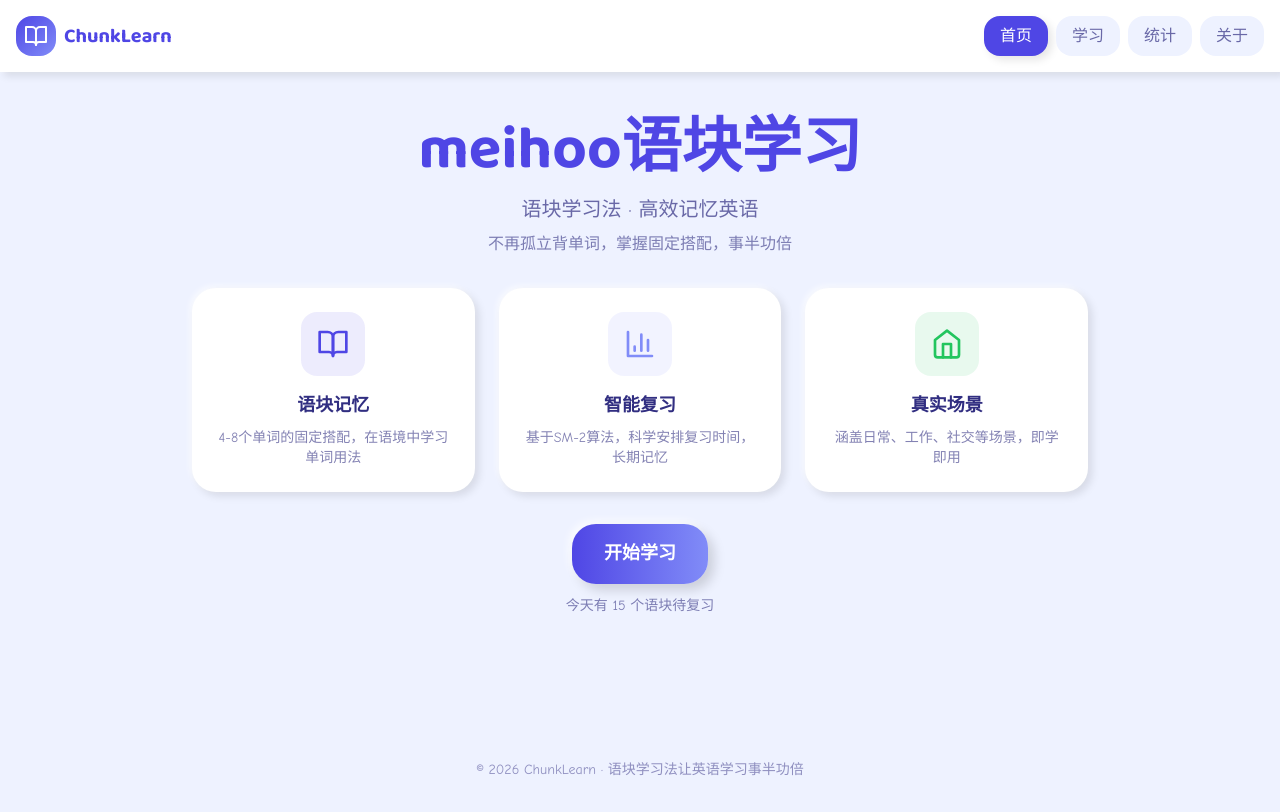
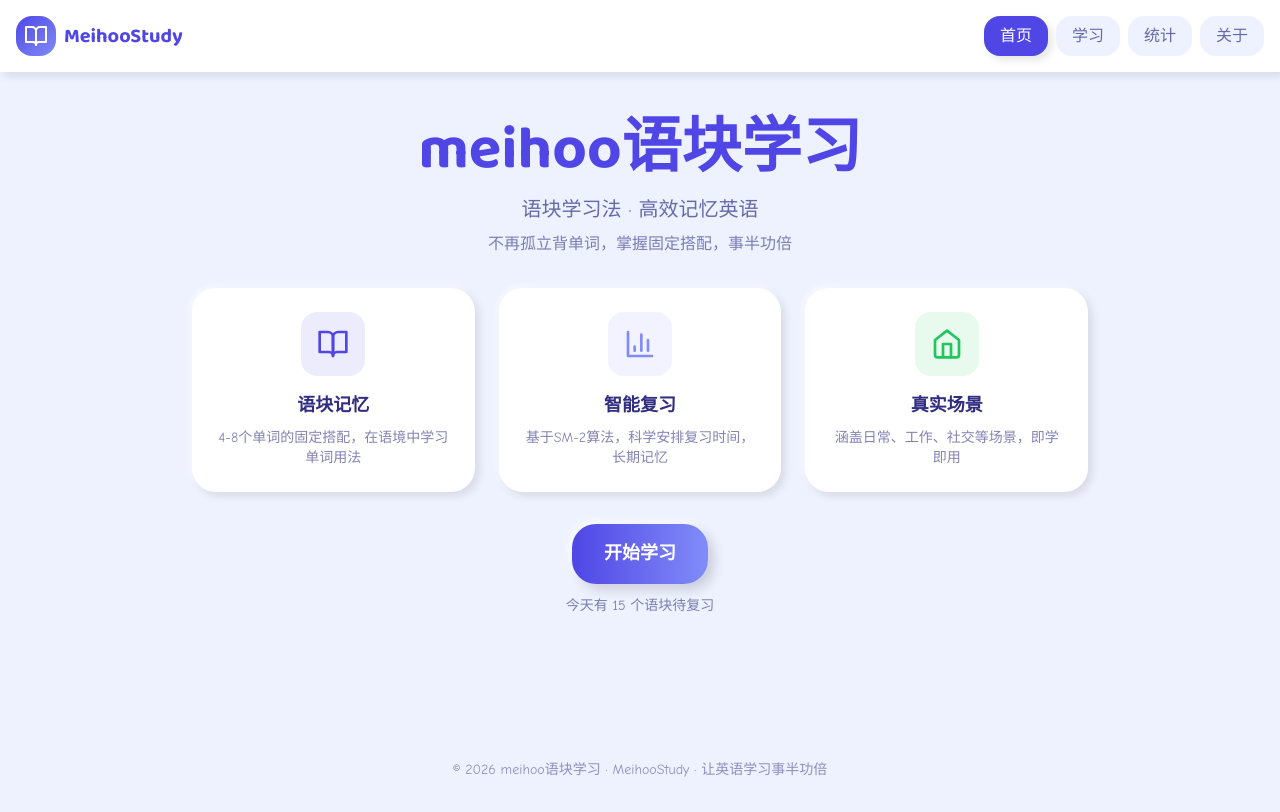
Before and after one commit to NICO997li/chunk-learn-app, a React (Vite) app: page / in a window 1280 px wide. Built offline with nearby package versions, Linux system fonts and the light colour scheme.

Commit message:
rebrand: rename to MeihooStudy to avoid trademark issues

```diff
--- a/index.html
+++ b/index.html
@@ -4,7 +4,7 @@
     <meta charset="UTF-8" />
     <link rel="icon" type="image/svg+xml" href="/vite.svg" />
     <meta name="viewport" content="width=device-width, initial-scale=1.0" />
-    <meta name="description" content="语块学习法 - 高效记住英语固定搭配，事半功倍" />
+    <meta name="description" content="MeihooStudy - 高效记住英语固定搭配，事半功倍" />
     <title>meihoo语块学习</title>
     <link rel="preconnect" href="https://fonts.googleapis.com">
     <link rel="preconnect" href="https://fonts.gstatic.com" crossorigin>
--- a/src/App.tsx
+++ b/src/App.tsx
@@ -153,7 +153,7 @@ function App() {
 
               <div className="space-y-4 font-body text-textPrimary/80">
                 <p className="text-lg leading-relaxed">
-                  <strong className="text-primary">语块(Chunk)</strong>，就是最小单位的语境。语块又称词块，是经常一起使用的单词组合。本应用采用的是 4-8 个单词的实用语块。
+                  <strong className="text-primary">语块</strong>，就是最小单位的语境。语块是经常一起使用的单词组合,本应用采用的是 4-8 个单词的实用语块。
                 </p>
 
                 <p className="leading-relaxed">
@@ -212,7 +212,7 @@ function App() {
                 <BookOpen className="w-6 h-6 text-white" />
               </div>
               <span className="text-xl font-heading font-bold text-primary">
-                ChunkLearn
+                MeihooStudy
               </span>
             </div>
 
@@ -251,7 +251,7 @@ function App() {
       {/* Footer */}
       <footer className="mt-16 py-8 text-center">
         <p className="text-sm font-body text-textPrimary/50">
-          © 2026 ChunkLearn · 语块学习法让英语学习事半功倍
+          © 2026 meihoo语块学习 · MeihooStudy · 让英语学习事半功倍
         </p>
       </footer>
     </div>
```
